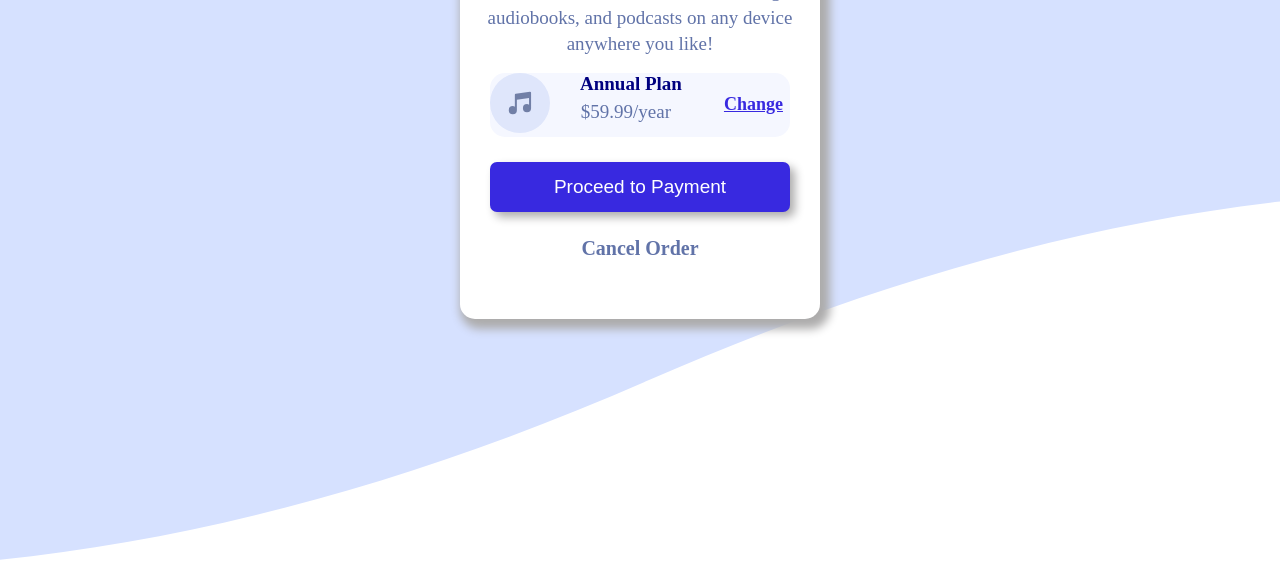
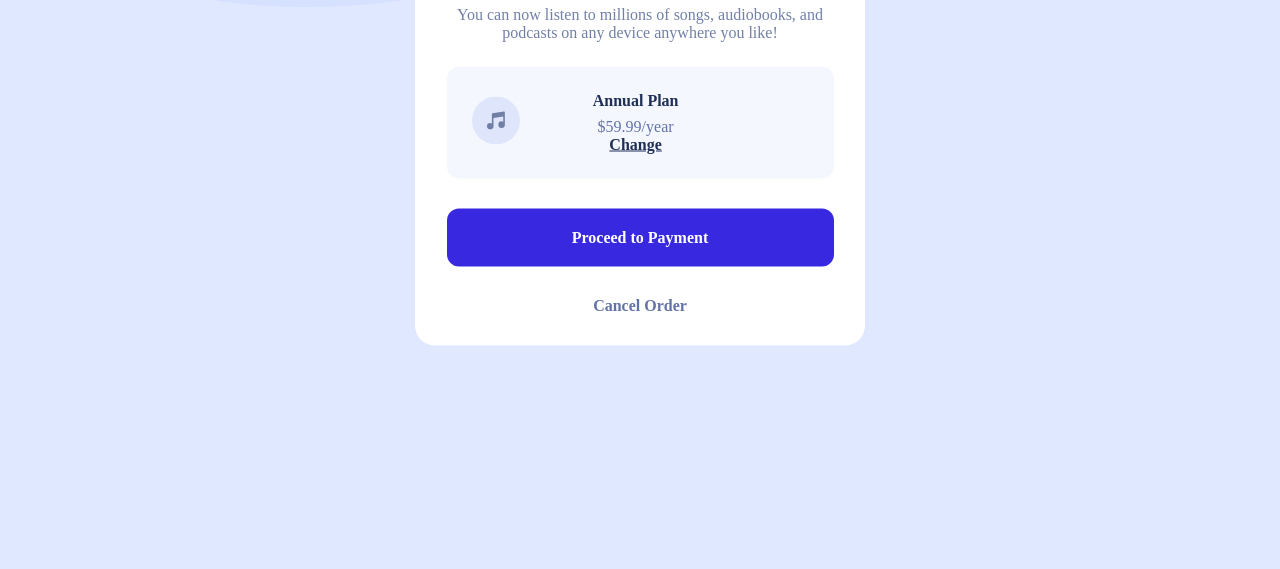
Before and after one commit to TheLordLulu/Order-Summary-Replica, a plain HTML site: page index.html in a window 1280 px wide. Shown: the part 381-950 px from the top of the page. After the commit the page ends 800 px from the top, so only its background shows below. Drawn offline with Linux system fonts and the light colour scheme.

Commit message:
Changed the entire css

```diff
--- a/index.html
+++ b/index.html
@@ -29,8 +29,10 @@
   <div class="order-app">
 
     <div class="top-img">
-      <img src="images/illustration-hero.svg" alt="Hero" style="width: 100%; border-radius: 15px 15px 0 0;">
+      <img src="images/illustration-hero.svg" alt="Hero" >
     </div>
+
+    <div class="order-text">
       <div class="order">
         Order Summary
       </div>
@@ -43,31 +45,27 @@
 
       <div class="order-center">
         <div class="music">
-        <img src="images/icon-music.svg" alt="" style="width: 60px;">
+          <img src="images/icon-music.svg" alt="" >
         </div>
         <div class="plan">
           <div class="annual">
             Annual Plan
-
           </div>
           <div class="year">
             $59.99/year
-
-        </div>
-
-
           </div>
           <div class="change">
             Change
 
           </div>
         </div>
+      </div>
 
       <div class="payment">
-      <button>
+
 
           Proceed to Payment
-      </button>
+
       </div>
 
       <div class="cancel">
@@ -78,6 +76,7 @@
     </div>
 
 
+  </div>
 
 
   <br>
--- a/styles.css
+++ b/styles.css
@@ -1,4 +1,194 @@
+
+@import url('https://fonts.googleapis.com/css2?family=Poppins&family=Raleway:wght@800&family=Red+Hat+Display:wght@500;700;900&display=swap');
+
 * {
+    margin: 0;
+    padding: 0;
+    box-sizing: border-box;
+}
+
+body {
+    font-family: 'Red Hat Display' sans-serif;
+    min-height: 100vh;
+    background-image: url(images/pattern-background-desktop.svg);
+    background-repeat: no-repeat;
+    background-size: contain;
+    background-color: hsl(225, 100%, 94%);
+    position: relative;
+    font-size: 16px;
+
+}
+
+.order-app {
+    position: absolute;
+    left: 50%;
+    top: 50%;
+    transform: translate(-50%, -50%);
+    max-width: 450px;
+    background: white;
+    border-radius: 20px ;
+    overflow: hidden;
+}
+
+.order-text {
+    padding: 7%;
+    text-align: center;
+}
+
+.order {
+   color: hsl(223, 47%, 23%);
+   font-weight: 900;
+   font-size: 32px;
+   margin-bottom: 20px;
+}
+
+.order-sum {
+    color: hsl(224, 23%, 55%);
+    margin-bottom: 25px;
+}
+
+.order-center {
+    background-color:  hsl(225, 100%, 98%);
+    border-radius: 12px;
+    display: flex;
+    padding: 25px;
+    align-items: center;
+    justify-content: space-between;
+
+}
+
+.plan {
+display: flex;
+flex-direction: column;
+ text-align: left;
+ align-items: center;
+justify-content: space-between;
+margin-right: 130px;
+
+}
+.plan div {
+    margin-left: 20px;
+}
+
+.annual {
+    font-weight: 900;
+    font-size: 16px;
+    color: hsl(223, 47%, 23%);
+    margin-bottom: 8px;
+
+}
+
+.year {
+    color: hsl(225, 29%, 52%);
+
+}
+
+.change {
+    color:hsl(223, 47%, 23%);
+        font-weight: 900;
+        text-decoration-line: underline;
+
+}
+
+.change:hover {
+    text-decoration: none;
+    cursor: pointer;
+    color: hsl(245, 75%, 52%);
+    transition: color .3s ease;
+}
+
+.payment {
+background-color: hsl(245, 75%, 52%);
+color: white;
+padding: 20px 0;
+border-radius: 12px;
+margin: 30px 0;
+font-weight: 900;
+}
+.payment:hover {
+    cursor: pointer;
+    background-color:hsl(225, 29%, 52%) ;
+    font-size: 17px;
+    transition: background-color .3s ease;
+}
+
+
+.cancel {
+
+    margin: auto;
+
+        color: hsl(225, 29%, 52%);
+        font-weight: 900;
+
+}
+.cancel:hover {
+cursor: pointer;
+   color: hsl(225, 43%, 66%);
+
+
+}
+
+@media only screen and (max-width: 425px) {
+    body {
+        background-image: url(images/pattern-background-mobile.svg);
+        font-size: 14px;
+    }
+    .order-app {
+        max-width: 87%;
+    }
+
+    .order-sum {
+        font-size: 18px;
+    }
+
+    .plan {
+        margin-right: 10px;
+    }
+
+
+
+}
+
+
+
+
+
+
+
+
+
+
+
+
+
+
+
+
+
+
+
+
+
+
+
+
+
+
+
+
+
+
+
+
+
+
+
+
+
+
+
+
+/* * {
     margin: 0;
     padding: 0;
 }
@@ -139,4 +329,4 @@ cursor: pointer;
     .order-app {
         width: 24rem;
     }
-}
+} */
```
Also changed, not shown: 1 other file. Lines whose indentation alone changed are shown as unchanged.
